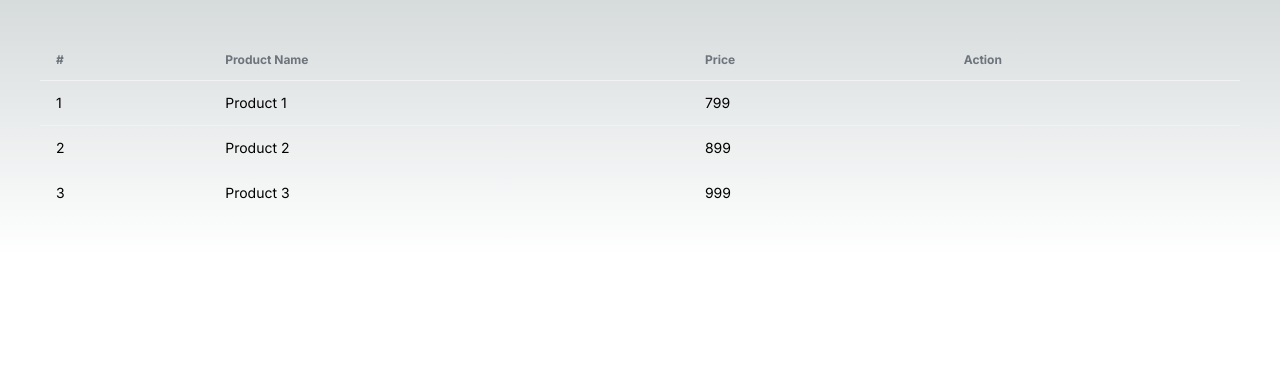
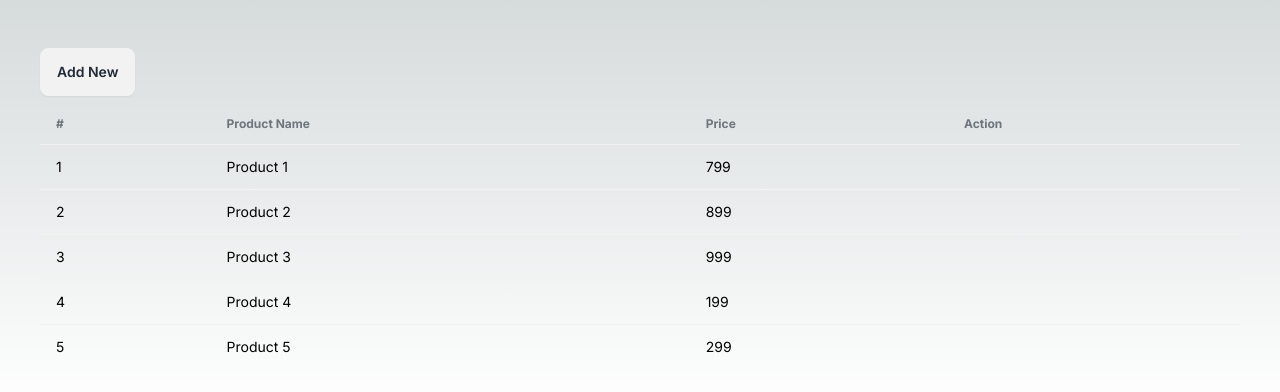
Before and after one commit to kasurbantal/simple-crud, a Next.js app: page /products in a window 1280 px wide. Shown: the top 392 px of the page. Built offline with nearby package versions, Linux system fonts and the light colour scheme; data requests are answered from the project's data file.

Commit message:
Feat add product (#2)
* adding AddProduct component (modal)

* adding handleSubmit

* applying useRoute

* adding ternary for save button

```diff
--- a/db.json
+++ b/db.json
@@ -1,19 +1,29 @@
 {
-    "product" : [
+  "product": [
     {
-            "id" : 1,
-            "title" : "Product 1",
-            "price" : 799
+      "id": "1",
+      "title": "Product 1",
+      "price": 799
     },
     {
-            "id" : 2,
-            "title" : "Product 2",
-            "price" : 899
+      "id": "2",
+      "title": "Product 2",
+      "price": 899
     },
     {
-            "id" : 3,
-            "title" : "Product 3",
-            "price" : 999
+      "id": "3",
+      "title": "Product 3",
+      "price": 999
+    },
+    {
+      "id": "aac8",
+      "title": "Product 4",
+      "price": "199"
+    },
+    {
+      "id": "19d6",
+      "title": "Product 5",
+      "price": "299"
     }
   ]
 }
--- /dev/null
+++ b/src/app/products/AddProduct.tsx
@@ -0,0 +1,68 @@
+'use client'
+import { SyntheticEvent, useState } from "react"
+import { useRouter } from "next/navigation";
+
+
+export default function AddProduct () {
+    const [title, setTitle] = useState("");
+    const [price, setPrice] = useState("");
+    const [modal, setModal] = useState(false);
+    const [IsMutating, setIsMutating] = useState(false);
+
+    const router = useRouter();
+
+    async function handleSubmit(e : SyntheticEvent ) {
+        e.preventDefault();
+        setIsMutating(true);
+        await fetch('http://localhost:5000/product', {
+           method: 'POST',
+           headers: {
+                'Content-Type': 'application/json'
+           },
+           body: JSON.stringify ({
+                title: title,
+                price: price,
+           })
+        });
+        setIsMutating(false);
+        setTitle("");
+        setPrice("");
+        router.refresh();
+        setModal(false);
+    }
+
+    function handleChange() {
+        setModal(!modal);
+    }
+
+    return (
+        <div>
+
+        <button className="btn" onClick={handleChange}>Add New</button>
+        <input type="checkbox" checked={modal} onChange={handleChange} className="modal-toggle" />
+
+            <div className="modal">
+                <div className="modal-box">
+                    <h3 className="font-bold text-lg">Add New Product</h3>
+                    <form onSubmit={handleSubmit}>
+                        <div className="form-control">
+                            <label className="label font-bold">Title</label>
+                            <input type="text" value={title} onChange={(e) => setTitle(e.target.value)} className="input w-full input-bordered" placeholder="Product Name" />
+                        </div>
+                        <div className="form-control">
+                            <label className="label font-bold">Price</label>
+                            <input type="text" value={price} onChange={(e) => setPrice(e.target.value)} className="input w-full input-bordered" placeholder="Price" />
+                        </div>
+                        <div className="modal-action">
+                            <button type="button" className="btn" onClick={handleChange}>Close</button>
+                            {!IsMutating ? (
+                                <button type="submit" className="btn btn-primary">Save</button>
+                            ) : (
+                                <button type="button" className="btn loading">Saving ...</button>)}
+                        </div>
+                    </form>
+                </div>
+            </div>
+        </div>
+    )
+}
--- a/src/app/products/page.tsx
+++ b/src/app/products/page.tsx
@@ -1,3 +1,5 @@
+import AddProduct from "./AddProduct";
+
 type Product = {
     id: number;
     title: string;
@@ -15,6 +17,9 @@ export default async function ProductList () {
     const products : Product[] = await getProducts();
     return (
         <div className="py-10 px-10">
+            <div className="py-2">
+                <AddProduct/>
+            </div>
             <table className="table w-full">
                 <thead>
                     <tr>
```
Lines whose indentation alone changed are shown as unchanged.
